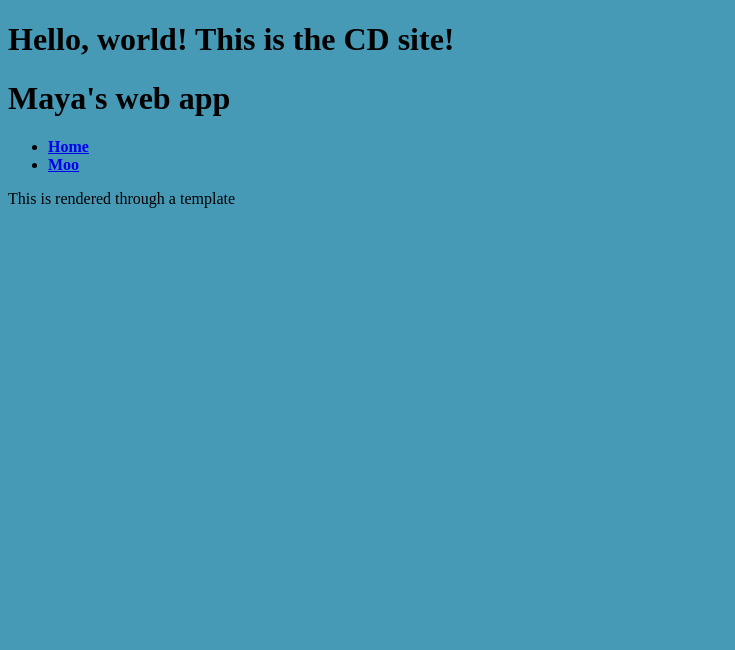
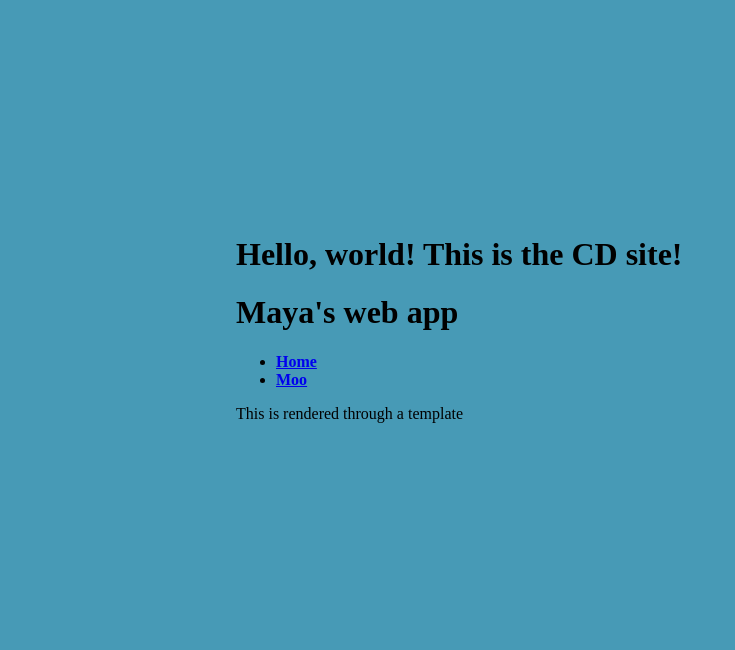
Before and after one commit to MayaKroft/CD, a Flask app: page / in a window 1280 px wide. Shown: the top 650 px of the page, without its empty margins (0-735 px from the left). Run offline with Flask 2, Linux system fonts and the light colour scheme.

Commit message:
update
service restart plus css changes

```diff
--- a/static/css/style.css
+++ b/static/css/style.css
@@ -1,3 +1,9 @@
 body {
+  padding: 10%;
   background-color: rgb(71, 154, 182);
 }
+
+
+.container {
+  margin: 100px;
+}
```
Also changed, not shown: .github/workflows/deploy.yml.
